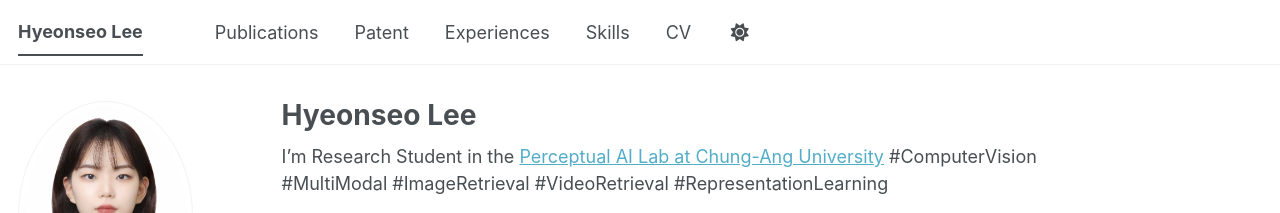
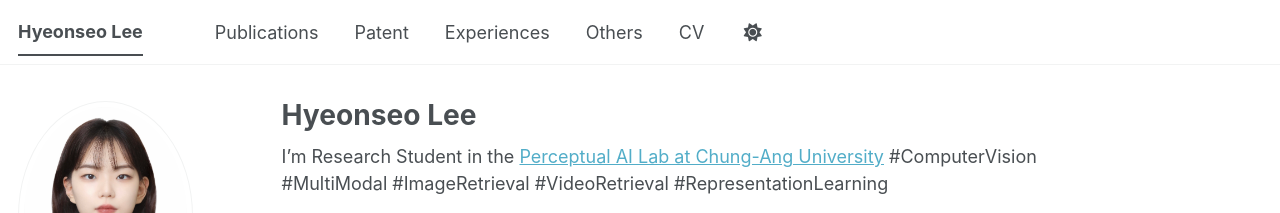
Before and after one commit to hyeonseo-o/hyeonseo-o.github.io, a Jekyll site: the page built from _pages/about.md, in a window 1280 px wide. Shown: the top 213 px of the page. Built offline with Jekyll 4.4.1, drawn with Linux system fonts in a browser that asks for light colours; some web fonts are replaced; a script bundle is joined from its source files by our own code; library files that are not in the unit come from our copies.

Commit message:
Update navigation.yml

```diff
--- a/_data/navigation.yml
+++ b/_data/navigation.yml
@@ -5,7 +5,7 @@ main:
     url: "/#patent"
   - title: "Experiences"
     url: "/#experiences"
-  - title: "Skills"
-    url: "/#skills"
+  - title: "Others"
+    url: "/#others"
   - title: "CV"
     url: "/files/CV.pdf"
```
